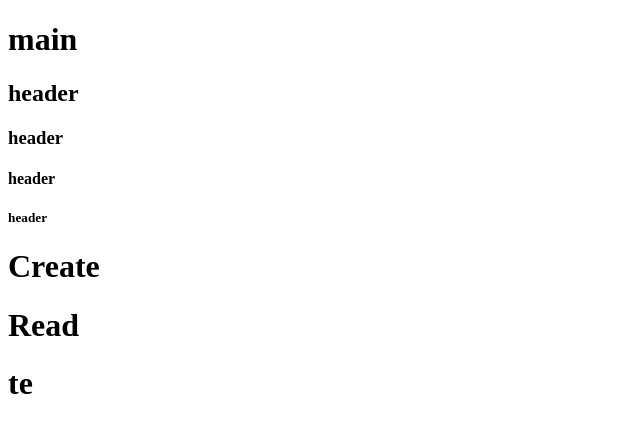
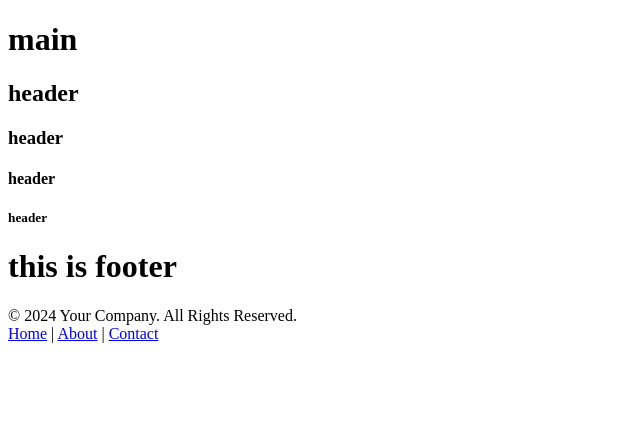
Before and after one commit to Smey09/test-learn, a plain HTML site: page index.html in a window 1280 px wide. Shown: the whole page, without its empty margins (0-640 px from the left). Drawn offline with Linux system fonts and the light colour scheme.

Commit message:
create footer

```diff
--- a/index.html
+++ b/index.html
@@ -15,9 +15,16 @@
     <h5>header</h5>
 </body>
 <footer>
-    <h1>Create</h1>
-    <h1>Read</h1>
-    <h1>te</h1>
+    <div>
+        <h1>this is footer</h1>
+    </div>
+    <div class="footer">
+        &copy; 2024 Your Company. All Rights Reserved.
+        <br>
+        <a href="#home">Home</a> |
+        <a href="#about">About</a> |
+        <a href="#contact">Contact</a>
+    </div>
 </footer>
 
 </html>
```
